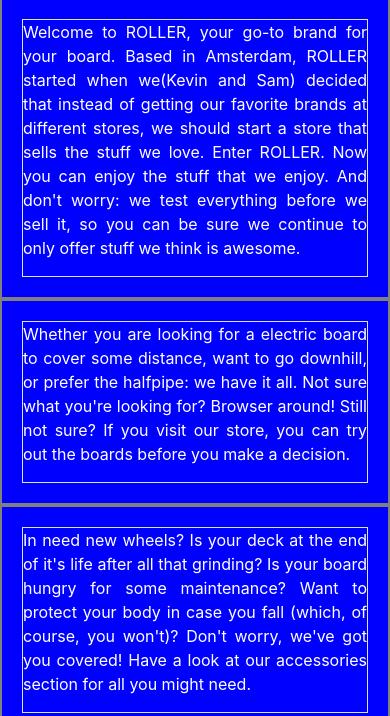
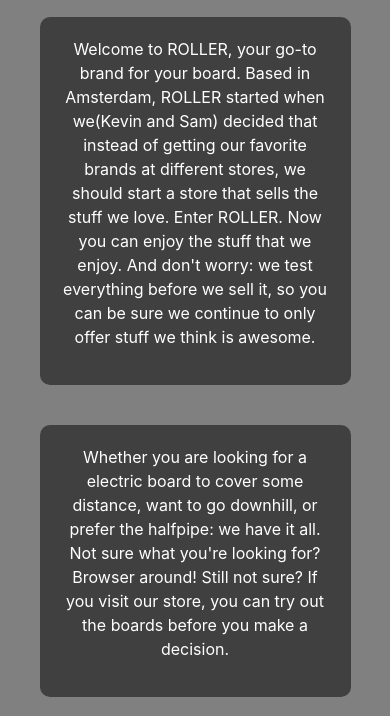
Before and after one commit to zerosamski/business-site, a plain HTML site: page Root/home.html in a window 390 px wide. Shown: the part 392-1108 px from the top of the page. Drawn offline with nearby package versions, Linux system fonts and the light colour scheme.

Commit message:
changed info and made it responsive

```diff
--- a/Include/style.css
+++ b/Include/style.css
@@ -57,14 +57,25 @@
 }
 
 /*the grid*/
-.container {
+.flexflex {
+  margin: 0 auto;
+  display: flex;
   justify-content: space-around;
+  max-width: 90%
  }
 
 .griditem {
+  display: flex;
+  color: white;
+  background-color: rgba(0, 0, 0, 0.5);
+  margin: 20px;
   padding: 20px;
-  margin: 2px;
-  text-align: justify;
-  color: white;
-  background-color: blue;
+  border-radius: 10px;
+  text-align: center;
 }
+
+@media (max-width: 750px) {
+  .flexflex {
+    flex-wrap: wrap
+  }
+}
--- a/Root/home.html
+++ b/Root/home.html
@@ -85,27 +85,25 @@
   				</a>
 			</div>
 
-			<div class="container">
-				<div class="row">
+			<div class="flexflex">
     				<div class="griditem col-md-4">
-    					<div class="border">
 	      				<p> Welcome to ROLLER, your go-to brand for your board. Based in Amsterdam, ROLLER started when we(Kevin and Sam) decided that instead of getting our favorite brands at different stores, we should start a store that sells the stuff we love. Enter ROLLER. Now you can enjoy the stuff that we enjoy. And don't worry: we test everything before we sell it, so you can be sure we continue to only offer stuff we think is awesome.
 	      				</p>
     				</div>
-    				</div>
    					<div class="griditem col-md-4">
-   						<div class="border">
 	      				<p> Whether you are looking for a electric board to cover some distance, want to go downhill, or prefer the halfpipe: we have it all. Not sure what you're looking for? Browser around! Still not sure? If you visit our store, you can try out the boards before you make a decision.
 	      				</p>
     				</div>
-    			</div>
     				<div class="griditem col-md-4">
-    					<div class="border">
-	      				    <p> In need new wheels? Is your deck at the end of it's life after all that grinding? Is your board hungry for some maintenance? Want to protect your body in case you fall (which, of course, you won't)? Don't worry, we've got you covered! Have a look at our accessories section for all you might need.
+    					<p> In need of new wheels? Is your deck at the end of it's life after all that grinding? Is your board hungry for some maintenance? Want to protect your body in case you fall (which, of course, you won't)? Don't worry, we've got you covered! Have a look at our accessories section for all you might need.
 	      				</p>
     				</div>
   				</div>
   			</div>
+
+		<footer>
+
+        </footer>
 
 		<script src="https://ajax.googleapis.com/ajax/libs/jquery/3.3.1/jquery.min.js"></script>
 		<script src="../include/bootstrap.js"></script>
```
Lines whose indentation alone changed are shown as unchanged.
